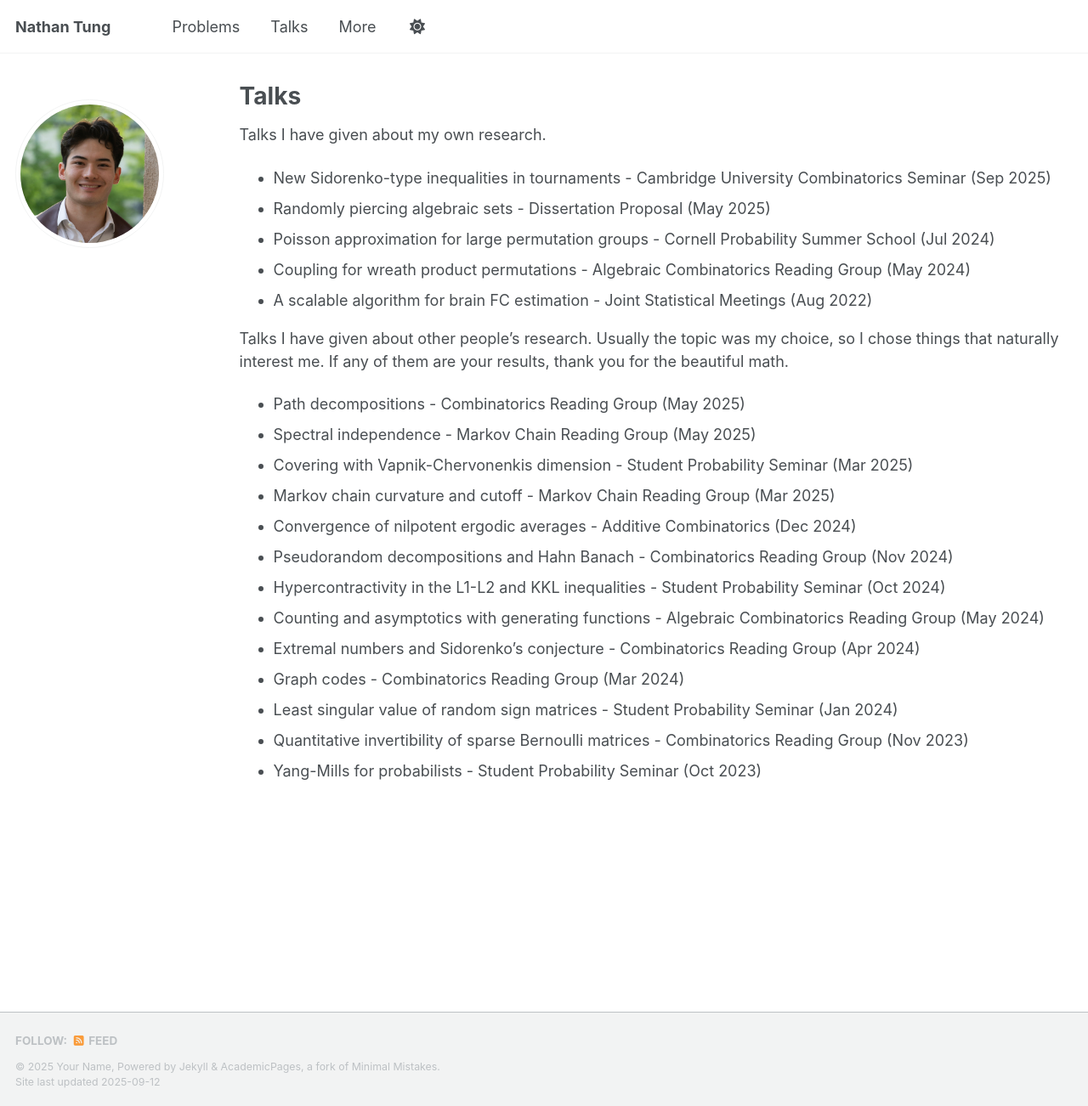
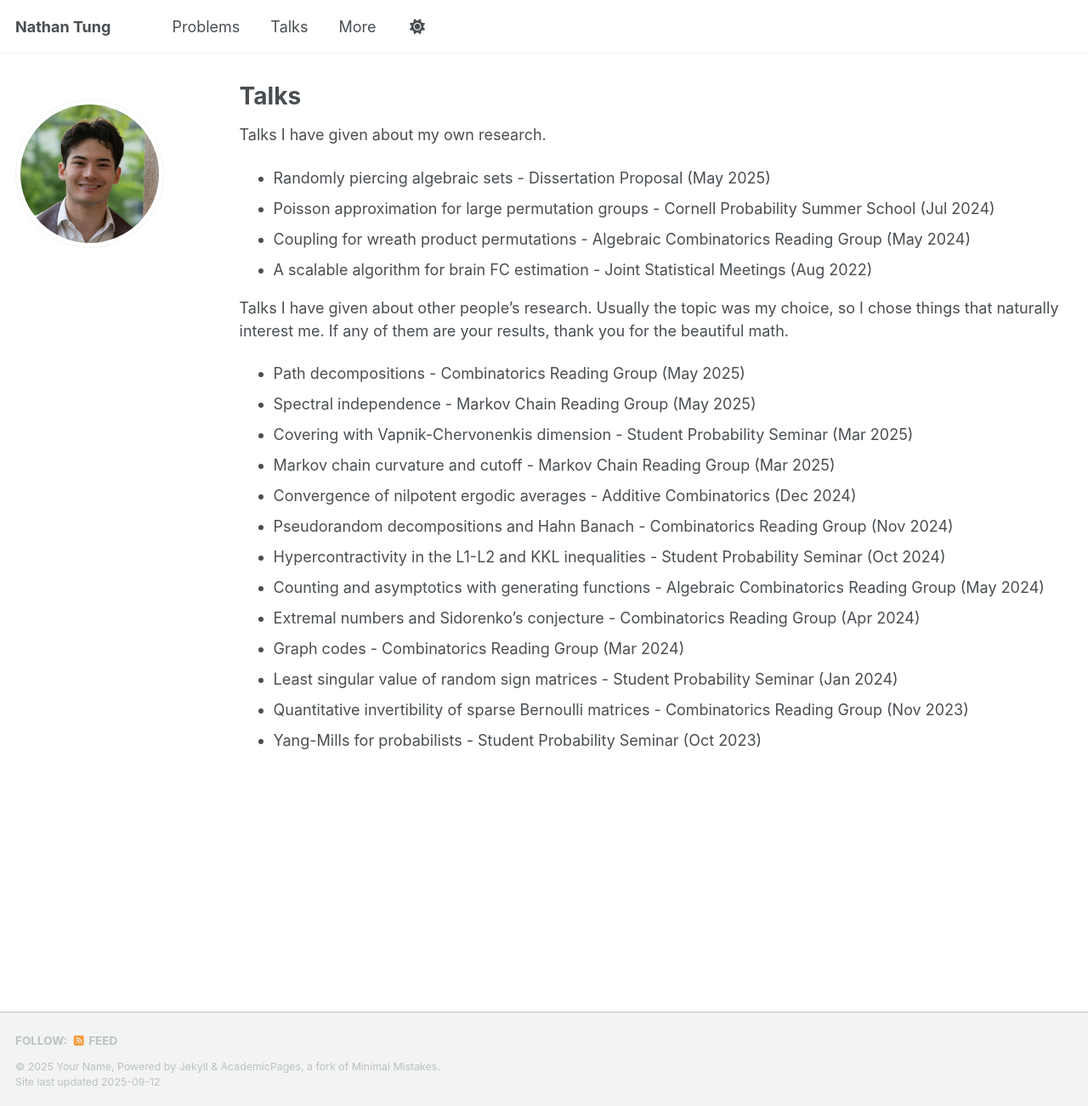
Before and after one commit to njtung/njtung.github.io, a Jekyll site: the page built from _pages/talks.md, in a window 1280 px wide and 1302 px high. Shown: the whole window at 85% size. Built offline with Jekyll 4.4.1, drawn with Linux system fonts in a browser that asks for light colours; a script that is not in the unit is left out.

Commit message:
Update talks.md

```diff
--- a/_pages/talks.md
+++ b/_pages/talks.md
@@ -7,7 +7,6 @@ author_profile: true
 
 Talks I have given about my own research.
 
-* New Sidorenko-type inequalities in tournaments - Cambridge University Combinatorics Seminar	(Sep 2025)
 * Randomly piercing algebraic sets - Dissertation Proposal (May 2025)
 * Poisson approximation for large permutation groups - Cornell Probability Summer School (Jul 2024)
 * Coupling for wreath product permutations - Algebraic Combinatorics Reading Group (May 2024)
```
